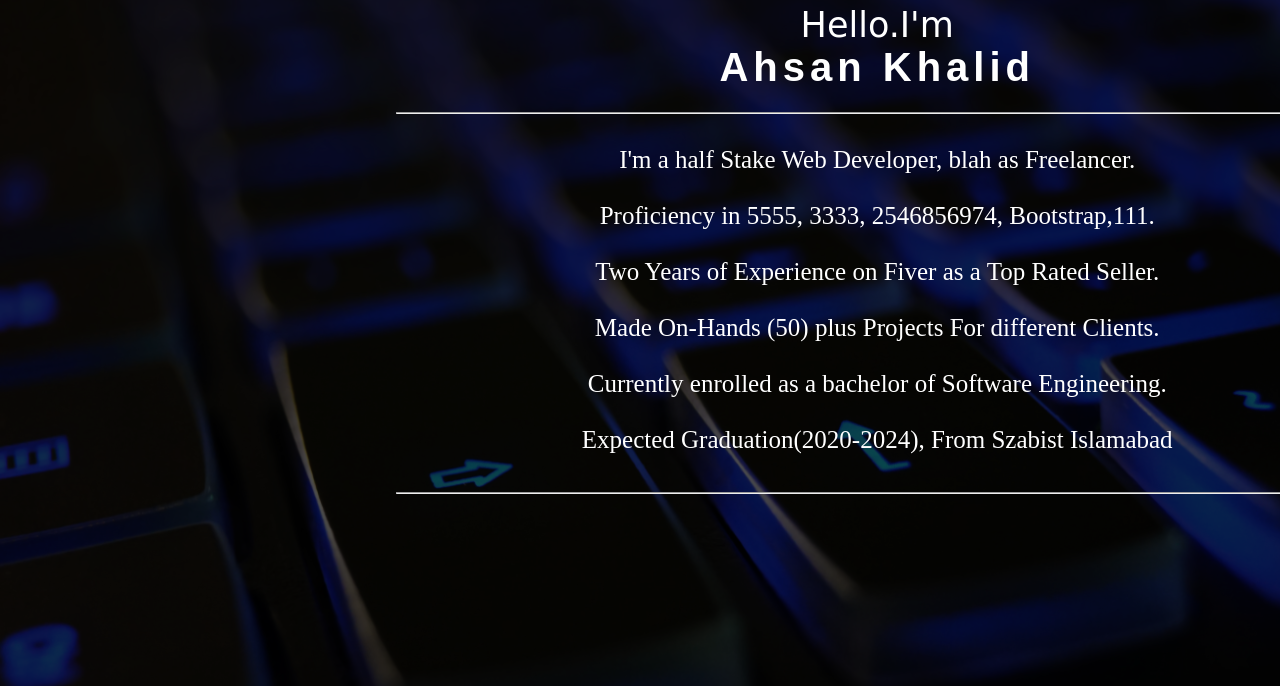
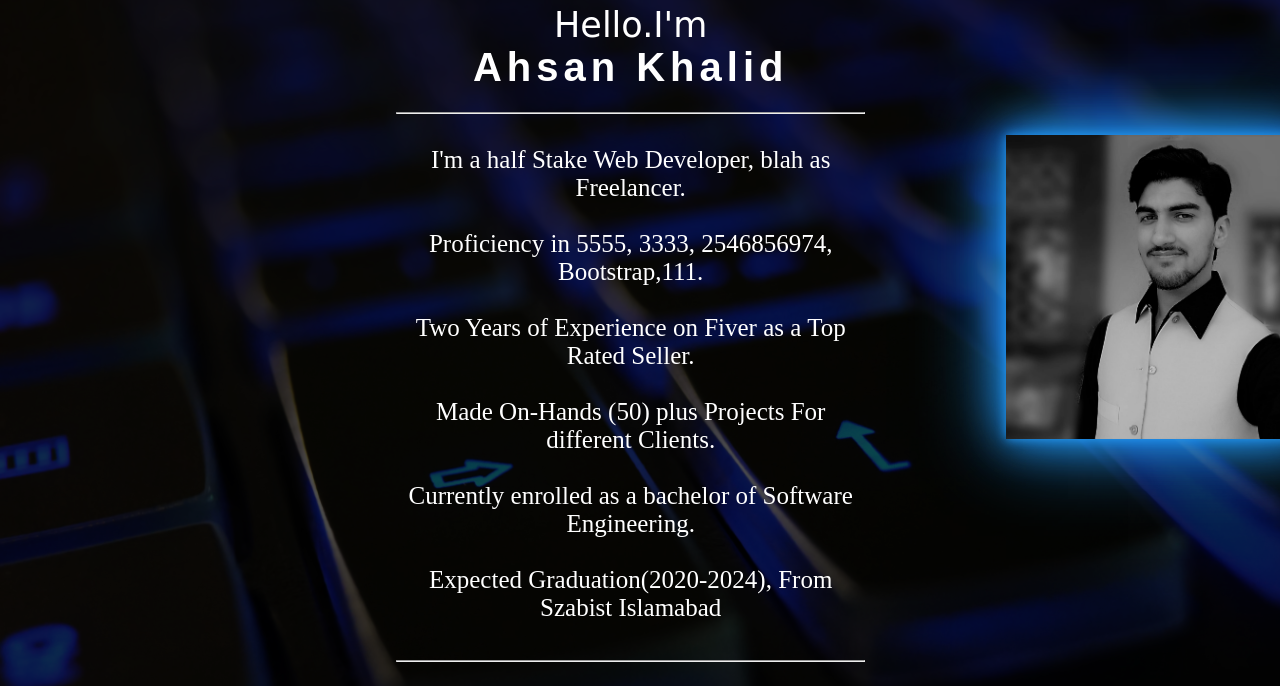
Before and after one commit to Ahsankhalid618/Old-portfolio-website, a plain HTML site: page About-calendar.html in a window 1280 px wide. Shown: the part 114-800 px from the top of the page. Drawn offline with Linux system fonts and the light colour scheme; files that its build step writes are made by us from their sources; files whose address does not match are found by name.

Commit message:
Update About-calendar.html

```diff
--- a/About-calendar.html
+++ b/About-calendar.html
@@ -61,7 +61,7 @@
           </p>
           </div>
           <div class="profile">
-            <img src="img/py1.jpeg" alt="profile img"></div>
+            <img src="py1.jpeg" alt="profile img"></div>
 
      </div>
 
```
